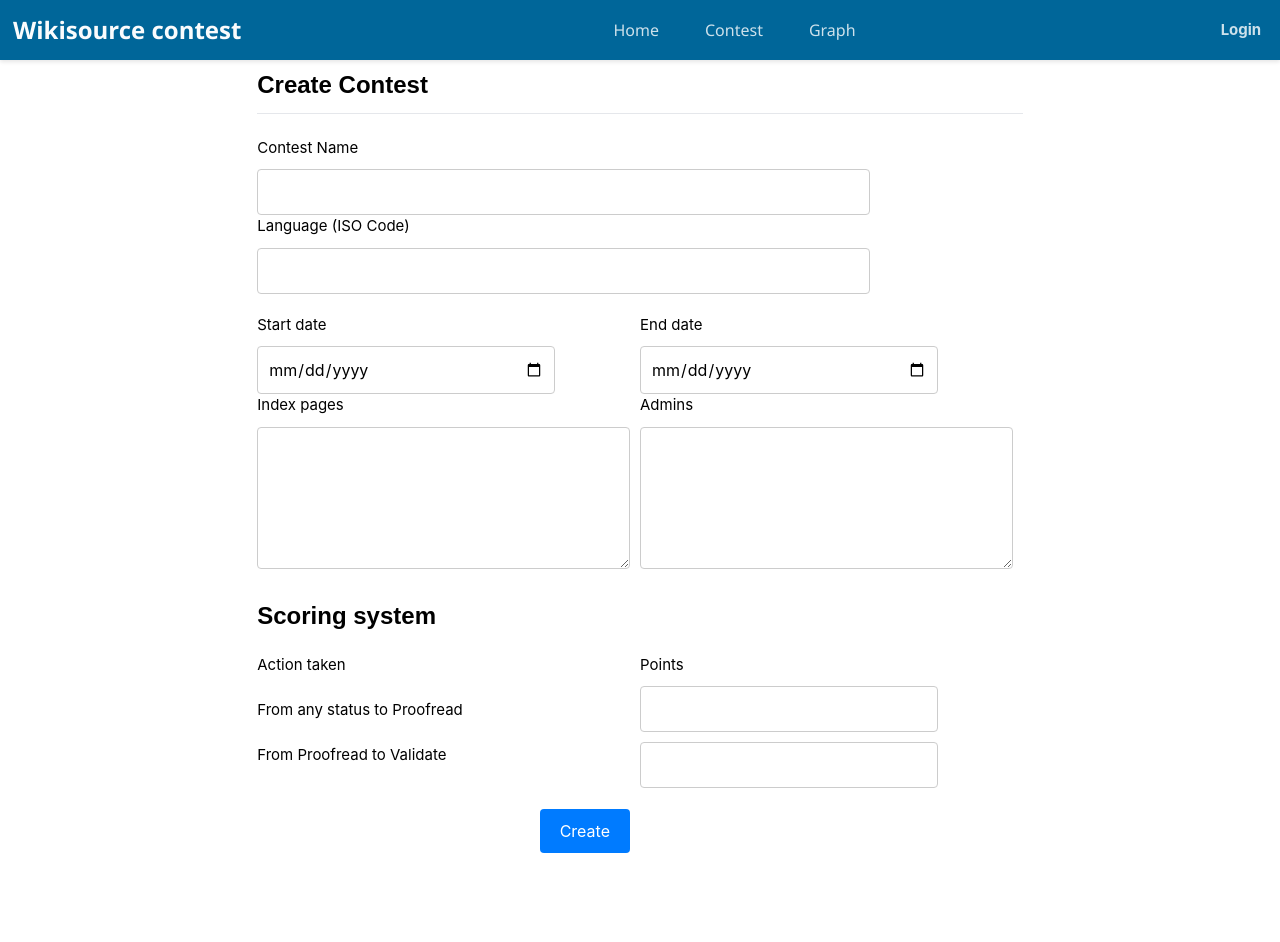
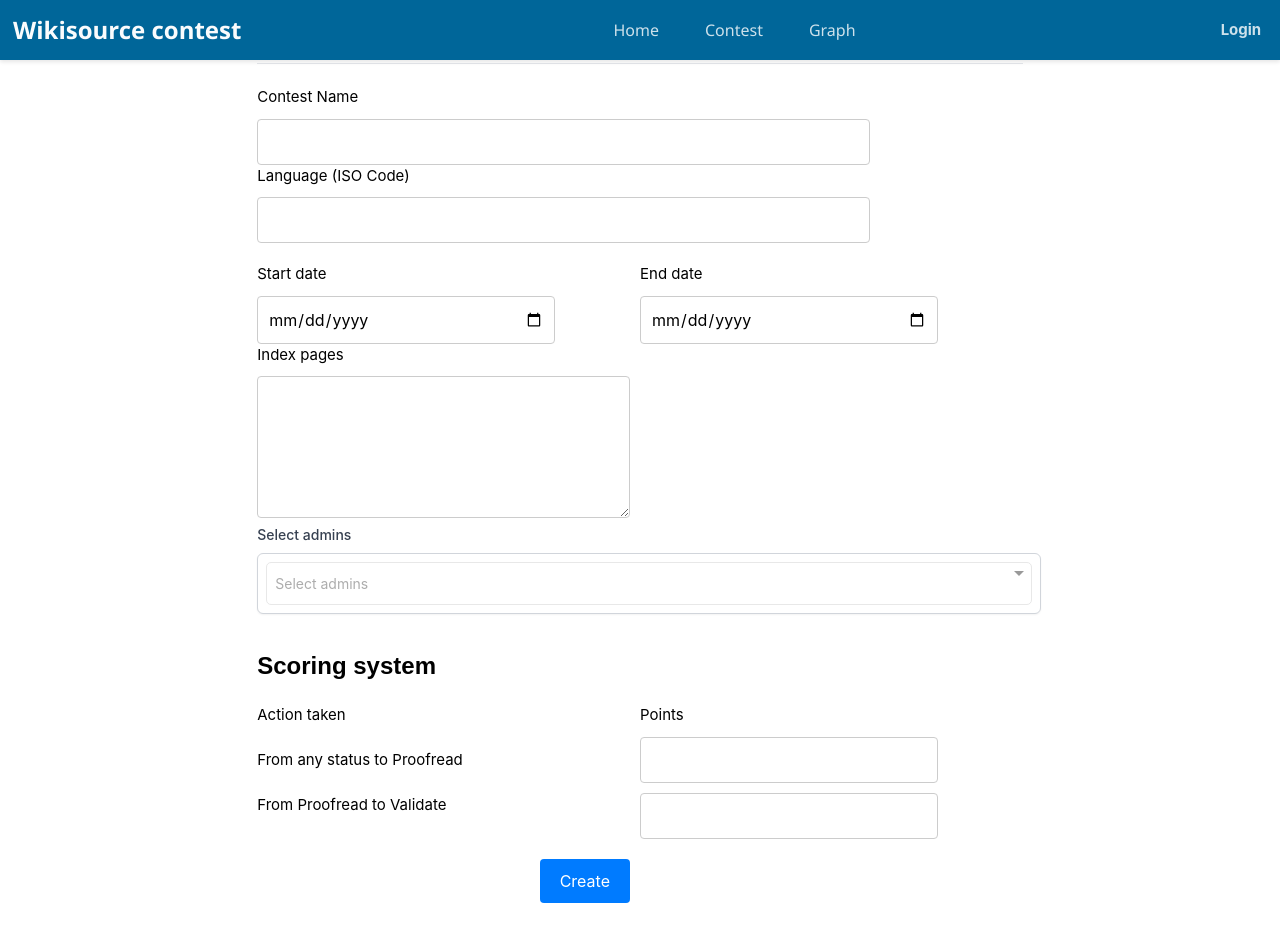
Before and after one commit to indictechcom/wscontest, a Vue app: page /Createcontest in a window 1280 px wide. Shown: the top 942 px of the page. Built offline with nearby package versions, Linux system fonts and the light colour scheme.

Commit message:
updated the admin select

```diff
--- a/package.json
+++ b/package.json
@@ -11,11 +11,16 @@
   "dependencies": {
     "autoprefixer": "^10.4.20",
     "axios": "^1.7.7",
+    "bootstrap": "^5.3.3",
     "chart.js": "^4.4.3",
+    "install": "^0.13.0",
+    "jsonp": "^0.2.1",
+    "npm": "^11.0.0",
     "postcss": "^8.4.47",
     "rollup": "^4.24.0",
     "tailwindcss": "^3.4.12",
     "vue": "^3.4.29",
+    "vue-multiselect": "^3.1.0",
     "vue-router": "^4.4.0"
   },
   "devDependencies": {
--- a/src/components/Createcontest.vue
+++ b/src/components/Createcontest.vue
@@ -2,97 +2,148 @@
   <div class="create-contest">
     <h2>Create Contest</h2>
     <hr />
-      <br>
+    <br />
     <h3>Contest Name</h3>
-      <input v-model="contestInfo" type="text" >
+    <input v-model="contestInfo" type="text" />
+
     <h3>Language (ISO Code)</h3>
-      <input v-model="contestLang" type="text" maxlength="3" >
+    <input v-model="contestLang" type="text" maxlength="3" />
 
     <div class="section">
       <div class="input-group">
         <h3>Start date</h3>
-        <input v-model="startDate" type="date" >
+        <input v-model="startDate" type="date" />
+
         <h3>Index pages</h3>
         <textarea v-model="indexPages" rows="5"></textarea>
       </div>
       <div class="input-group">
         <h3>End date</h3>
-        <input v-model="endDate" type="date" >
-        <h3>Admins</h3>
-        <textarea v-model="admins" rows="5"></textarea>
+        <input v-model="endDate" type="date" />
+      </div>
     </div>
 
+    <div class="mb-3">
+      <label for="multi-select" class="block text-sm font-medium text-gray-700">Select admins</label>
+      <!-- Vue-Multiselect Component -->
+      <multiselect
+        v-model="selectedAdmins"
+        :options="admins"
+        :multiple="true"
+        placeholder="Select admins"
+        class="mt-2 p-2 bg-white border border-gray-300 rounded-md shadow-sm focus:ring-2 focus:ring-blue-500"
+        track-by="id"
+        label="label"
+        :searchable="true"
+        @search-change="onSearch"
+      />
+    </div>
 
-
-    </div>
-    <br>
+    <br />
     <h2>Scoring system</h2>
     <div class="section">
       <div class="input-group">
         <h3>Action taken</h3>
-        <br>
+        <br />
         <h3>From any status to Proofread</h3>
-        <br>
+        <br />
         <h3>From Proofread to Validate</h3>
-        <br>
+        <br />
         <div class="button-container">
           <button class="create" @click="post">Create</button>
         </div>
       </div>
+
       <div class="input-group">
         <h3>Points</h3>
-        <input v-model="stov" type="text" >
-        <input v-model="vtop" type="text" >
+        <input v-model="stov" type="text" />
+        <input v-model="vtop" type="text" />
       </div>
-
-
     </div>
   </div>
 </template>
 
 <script setup>
-  import  axios  from 'axios';
-  import { ref } from 'vue';
-  import API_URL from "../globals.js";
+import axios from "axios";
+import { ref } from "vue";
+import globals from "../globals.js";
+import Multiselect from "vue-multiselect";
+import "vue-multiselect/dist/vue-multiselect.min.css";
+import jsonp from 'jsonp';
 
-  //import { useRouter } from 'vue-router';
-  //const router = useRouter();
+// Reactive variables for form data
+const contestInfo = ref("");
+const contestLang = ref("");
+const startDate = ref("");
+const indexPages = ref("");
+const endDate = ref("");
+const stov = ref("");
+const vtop = ref("");
+const selectedAdmins = ref([]); // Use ref for reactivity
+const admins = ref([]); // Empty array for options, to be updated dynamically
+// Debounce variables
+let debounceTimer = null;
 
-    const contestInfo = ref('');
-    const contestLang = ref('');
-    const startDate = ref('');
-    const indexPages = ref('');
-    const endDate = ref('');
-    const admins = ref('');
-    const stov = ref('');
-    const vtop = ref('');
+// API call to get dynamic options based on input
+const fetchOptions = async (query) => {
+  try {
+    jsonp(`${globals.USER_API_URL}?action=query&format=json&list=allusers&auprefix=${query}`, null, function (err, data) {
+      if (err) {
+        console.error(err.message);
+      } else {
+        const resultData = data.query.allusers
+        admins.value = resultData.map((item, index) => (
+          {
+          id: item.userid, // Unique ID for each item
+          label: item.name, // The label to display in the multiselect dropdown
+        }));
+      }
+    });
+  } catch (error) {
+    console.error("Error fetching options:", error);
+  }
+};
 
+// Handle search input and make API call after debounce
+const onSearch = (searchTerm) => {
+  // Clear the previous timeout
+  if (debounceTimer) clearTimeout(debounceTimer);
+
+  // Set a new timeout for the API call (debounce effect)
+  debounceTimer = setTimeout(() => {
+    if (searchTerm) {
+      fetchOptions(searchTerm); // Only fetch if there's a search term
+    }
+  }, 300); // 300ms debounce delay
+};
+
+// Post request function
 const post = async () => {
-      //router.push('/Createcontest');
+  const adminUsernames = selectedAdmins.value.map(admin => admin.label);
   try {
-            const response = await axios.post(API_URL + '/contest/create', {
+    const response = await axios.post(
+      globals.API_URL + "/contest/create",
+      {
         name: contestInfo.value,
         language: contestLang.value,
         start_date: startDate.value,
         book_names: indexPages.value,
         end_date: endDate.value,
-            admins: admins.value,
+        admins: adminUsernames, // Send selected admins
         proofread_points: stov.value,
-            validate_points: vtop.value
+        validate_points: vtop.value, // Send selected options
       },
       {
-              withCredentials: true ,headers: {
-                'Content-Type': 'application/json'
-              }
+        withCredentials: true,
+        headers: {
+          "Content-Type": "application/json",
+        },
       }
     );
-
-            console.log('Response from API:', response.data);
+    console.log("Response from API:", response.data);
   } catch (error) {
-            console.error('Error creating contest:', error);
+    console.error("Error creating contest:", error);
   }
-
-
 };
 </script>
 
@@ -105,12 +156,13 @@
 
 h2 {
   margin-bottom: 10px;
-    font-family: 'Arial', sans-serif;
+  font-family: "Arial", sans-serif;
   font-weight: bold;
   font-size: 24px;
 }
 
-  input,textarea{
+input,
+textarea {
   width: 100%;
   padding: 10px;
   margin-top: 10px;
@@ -131,7 +183,7 @@
   margin-top: 20px;
 }
 
-.create{
+.create {
   background-color: #007bff;
   color: white;
   border: none;
@@ -146,11 +198,11 @@
   flex: 1;
   margin-right: 10px;
 }
+
 @media (min-width: 768px) {
   input {
     width: 80%;
     max-width: 800px;
   }
 }
-
 </style>
--- a/src/globals.js
+++ b/src/globals.js
@@ -1,2 +1,6 @@
-const API_URL = "http://127.0.0.1:5000";
-export default API_URL;
+const API_URL = "http://localhost:5000";
+const USER_API_URL = "https://en.wikipedia.org/w/api.php";
+export default {
+    API_URL,
+    USER_API_URL
+};
```
Also changed, not shown: src/main.js (+10 -5 lines), 1 other file (tests, documents, lock files or other folders). Lines whose indentation alone changed are shown as unchanged.
